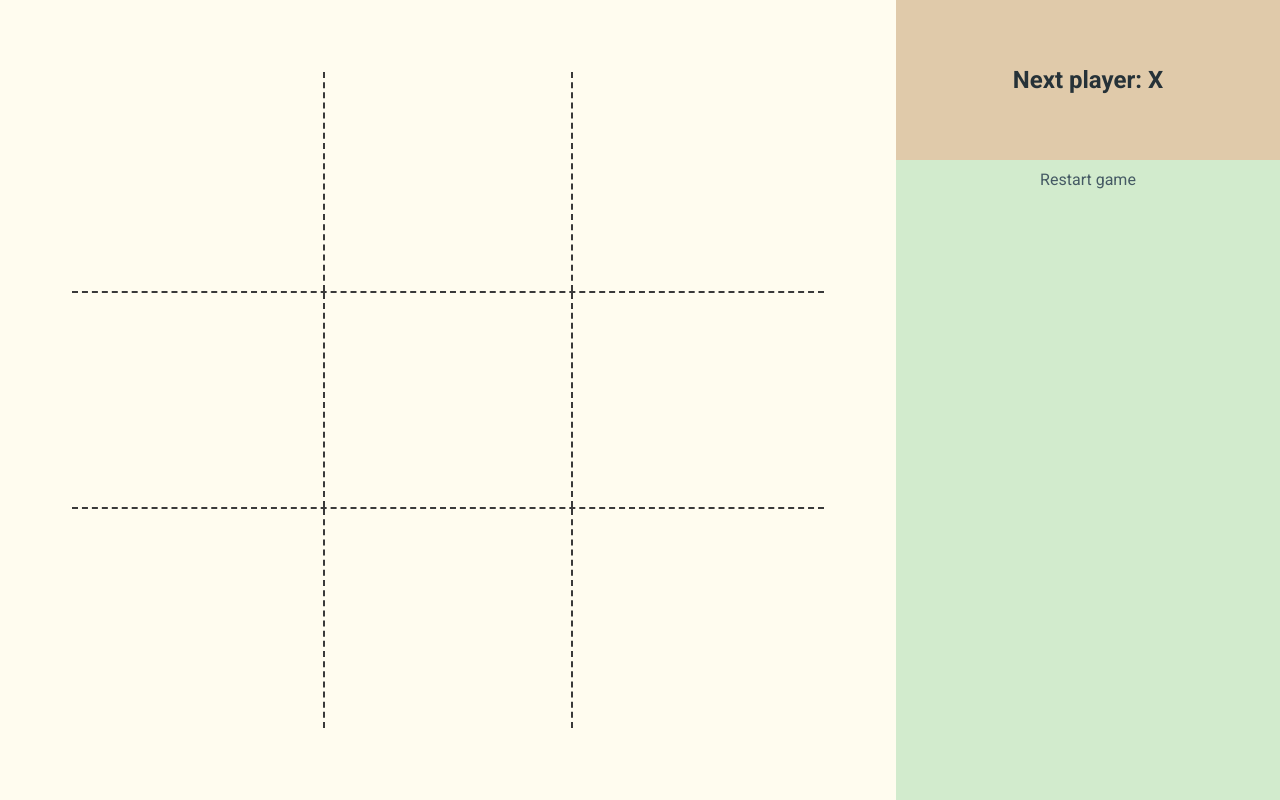
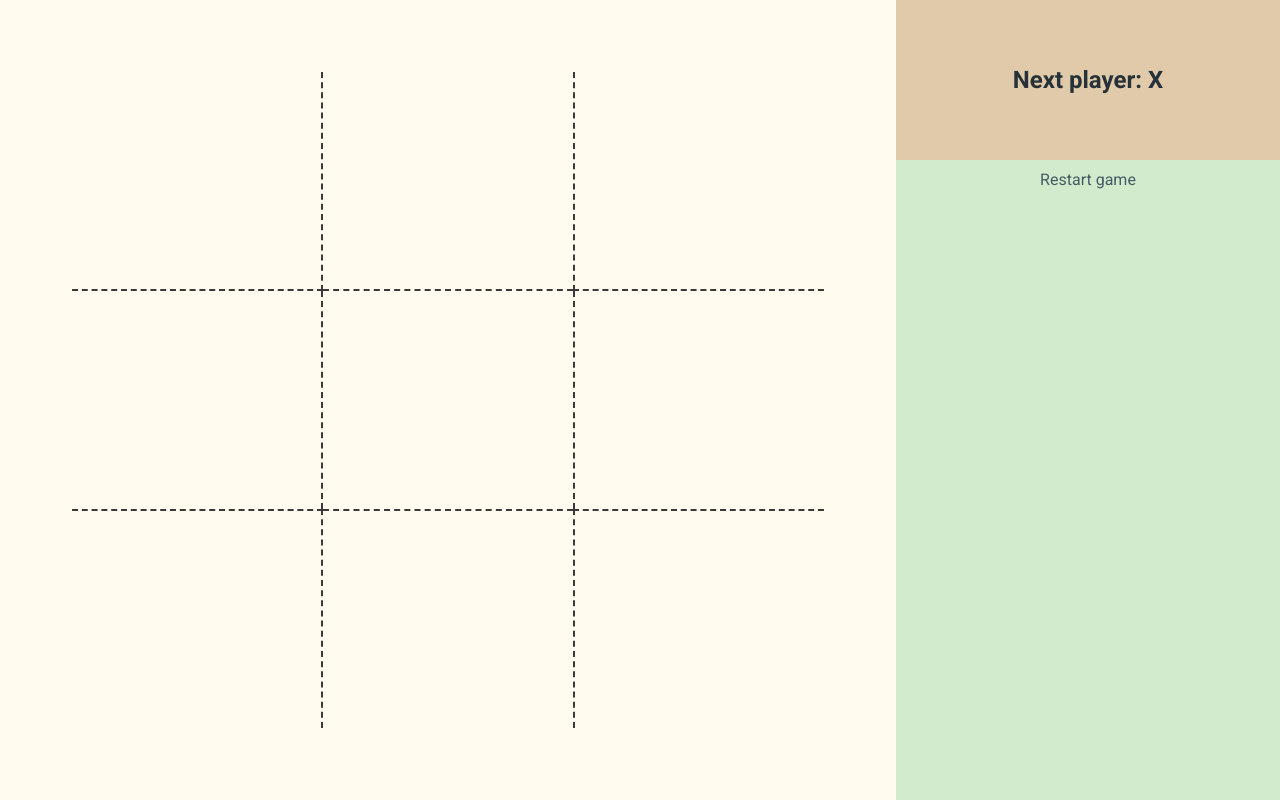
Before and after one commit to jonathangiamp/tic-tac-toe, a React app: page / in a window 1280 px wide. Built offline with nearby package versions, Linux system fonts and the light colour scheme.

Commit message:
use gridcss for square

```diff
--- a/src/components/Board.js
+++ b/src/components/Board.js
@@ -14,21 +14,15 @@ class Board extends Component {
   render() {
     return (
       <div className="container-board-row">
-        <div className="board-row">
         {this.renderSquare(0)}
         {this.renderSquare(1)}
         {this.renderSquare(2)}
-        </div>
-        <div className="board-row">
         {this.renderSquare(3)}
         {this.renderSquare(4)}
         {this.renderSquare(5)}
-        </div>
-        <div className="board-row">
         {this.renderSquare(6)}
         {this.renderSquare(7)}
         {this.renderSquare(8)}
-        </div>
       </div>
     );
   }
--- a/src/index.css
+++ b/src/index.css
@@ -36,21 +36,12 @@ html, body {
 
 .container-board-row {
   height: 100%;
-}
-
-.board-row {
-  display: flex;
-  height: calc(100%/3);
-}
-
-.board-row:nth-child(2n) {
-  border-top: var(--border);
-  border-bottom: var(--border);
+  display: grid;
+  grid-template-columns: repeat(3, calc(100%/3));
+  grid-template-rows: repeat(3, calc(100%/3));
 }
 
 .square {
-  width: calc(100%/3);
-  height: 100%;
   display: flex;
   align-items: center;
   align-content: center;
@@ -58,9 +49,28 @@ html, body {
   font-size: 2.5rem;
 }
 
-.square:nth-child(2n) {
+.square:nth-child(1),
+.square:nth-child(2),
+.square:nth-child(3) {
+  border-bottom: var(--border);
+}
+
+.square:nth-child(7),
+.square:nth-child(8),
+.square:nth-child(9) {
+  border-top: var(--border);
+}
+
+.square:nth-child(1),
+.square:nth-child(4),
+.square:nth-child(7) {
+  border-right: var(--border);
+}
+
+.square:nth-child(3),
+.square:nth-child(6),
+.square:nth-child(9) {
   border-left: var(--border);
-  border-right: var(--border);
 }
 
 .square-value {
```
Also changed, not shown: README.md. Lines whose indentation alone changed are shown as unchanged.
